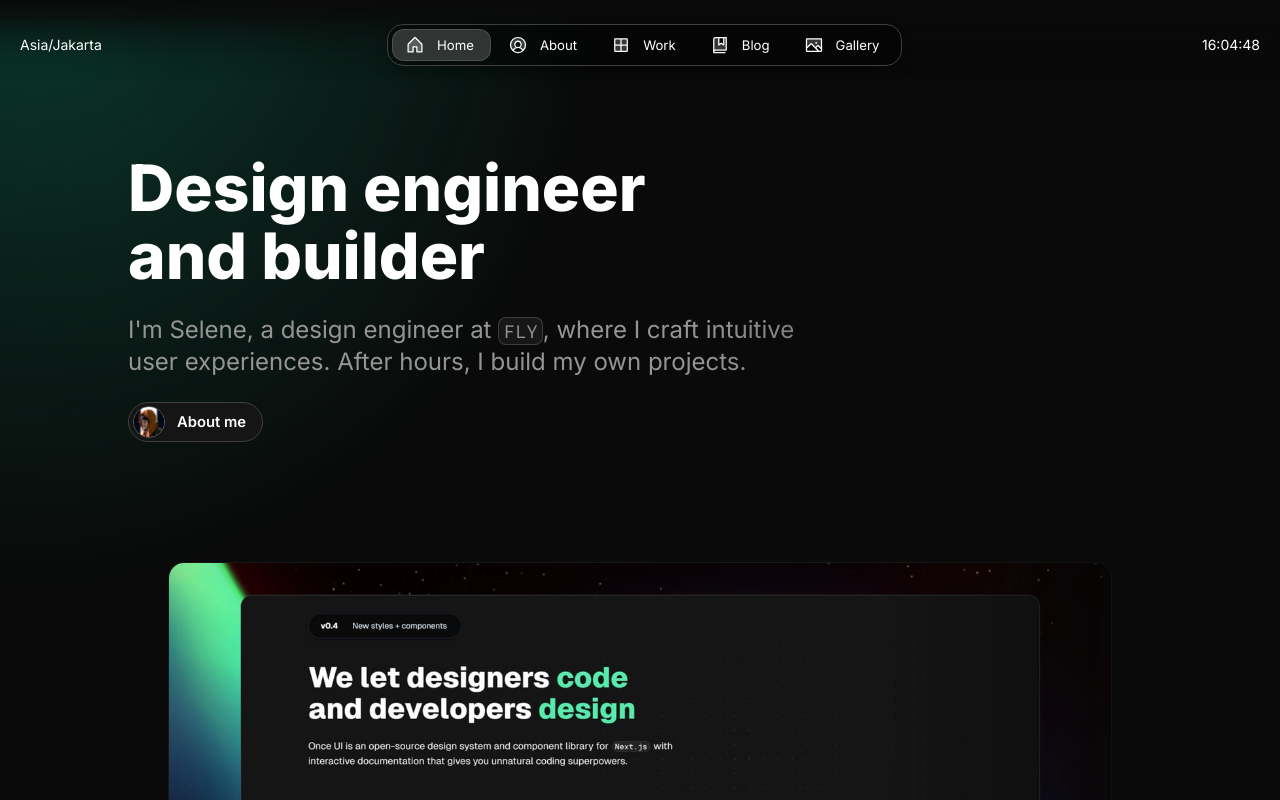
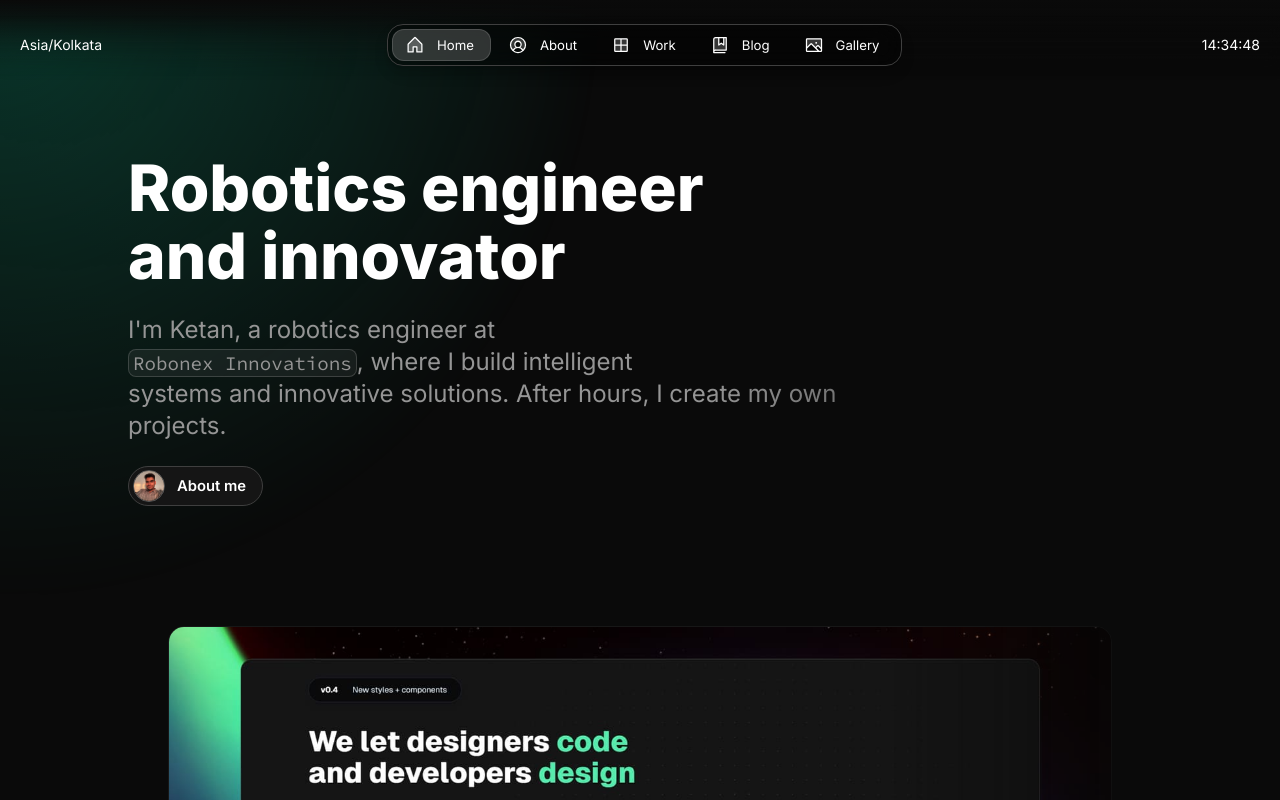
Before and after one commit to ketanthorat/ketanthorat.com, a Next.js app: page / in a window 1280 px wide. Shown: the top 800 px of the page. Built offline with nearby package versions, Linux system fonts and the light colour scheme.

Commit message:
changed the avatar & docs

```diff
--- a/src/app/resources/content.js
+++ b/src/app/resources/content.js
@@ -1,21 +1,21 @@
 import { InlineCode } from "@/once-ui/components";
 
 const person = {
-    firstName: 'Selene',
-    lastName:  'Yu',
+    firstName: 'Ketan',
+    lastName:  'Thorat',
     get name() {
         return `${this.firstName} ${this.lastName}`;
     },
-    role:      'Design Engineer',
+    role:      'Robotics & AI Engineer',
     avatar:    '/images/avatar.jpg',
-    location:  'Asia/Jakarta',        // Expecting the IANA time zone identifier, e.g., 'Europe/Vienna'
-    languages: ['English', 'Bahasa']  // optional: Leave the array empty if you don't want to display languages
+    location:  'Asia/Kolkata',        // Expecting the IANA time zone identifier, e.g., 'Europe/Vienna'
+    languages: ['English', 'Marathi', 'Hindi', 'German']  // optional: Leave the array empty if you don't want to display languages
 }
 
 const newsletter = {
     display: true,
     title: <>Subscribe to {person.firstName}'s Newsletter</>,
-    description: <>I occasionally write about design, technology, and share thoughts on the intersection of creativity and engineering.</>
+    description: <>I occasionally write about robotics, technology, and share thoughts on innovation in automation and artificial intelligence.</>
 }
 
 const social = [
@@ -24,22 +24,22 @@ const social = [
     {
         name: 'GitHub',
         icon: 'github',
-        link: 'https://github.com/once-ui-system/nextjs-starter',
+        link: 'https://github.com/ketanthorat',
     },
     {
         name: 'LinkedIn',
         icon: 'linkedin',
-        link: 'https://www.linkedin.com/company/once-ui/',
+        link: 'https://www.linkedin.com/in/k2thorat/',
     },
     {
-        name: 'X',
+        name: 'Twitter',
         icon: 'x',
-        link: '',
+        link: 'https://x.com/ketanthorat_ai',
     },
     {
         name: 'Email',
         icon: 'email',
-        link: 'mailto:example@gmail.com',
+        link: 'mailto:ketanthorat.ai@gmail.com',
     },
 ]
 
@@ -47,8 +47,8 @@ const home = {
     label: 'Home',
     title: `${person.name}'s Portfolio`,
     description: `Portfolio website showcasing my work as a ${person.role}`,
-    headline: <>Design engineer and builder</>,
-    subline: <>I'm Selene, a design engineer at <InlineCode>FLY</InlineCode>, where I craft intuitive<br/> user experiences. After hours, I build my own projects.</>
+    headline: <>Robotics engineer and innovator</>,
+    subline: <>I'm Ketan, a robotics engineer at <InlineCode>Robonex Innovations</InlineCode>, where I build intelligent<br/> systems and innovative solutions. After hours, I create my own projects.</>
 }
 
 const about = {
@@ -64,41 +64,41 @@ const about = {
     },
     calendar: {
         display: true,
-        link: 'https://cal.com'
+        link: 'https://calendly.com/ketanthorat'
     },
     intro: {
         display: true,
         title: 'Introduction',
-        description: <>Selene is a Jakarta-based design engineer with a passion for transforming complex challenges into simple, elegant design solutions. Her work spans digital interfaces, interactive experiences, and the convergence of design and technology.</>
+        description: <>Ketan is a Nashik-based robotics engineer with a passion for creating advanced solutions in automation and artificial intelligence. His work integrates hardware, software, and innovation to tackle complex challenges in the robotics industry.</>
     },
     work: {
         display: true, // set to false to hide this section
         title: 'Work Experience',
         experiences: [
             {
-                company: 'FLY',
-                timeframe: '2022 - Present',
-                role: 'Senior Design Engineer',
+                company: 'Robonex Innovations',
+                timeframe: '2021 - Present',
+                role: 'Founder and Robotics Engineer',
                 achievements: [
-                    <>Redesigned the UI/UX for the FLY platform, resulting in a 20% increase in user engagement and 30% faster load times.</>,
-                    <>Spearheaded the integration of AI tools into design workflows, enabling designers to iterate 50% faster.</>
+                    <>Developed an innovative SLAM-based robotics platform, enhancing automation capabilities by 30%.</>,
+                    <>Led a team to build IoT-integrated devices, improving efficiency in industrial automation systems.</>
                 ],
                 images: [ // optional: leave the array empty if you don't want to display images
                     {
                         src: '/images/projects/project-01/cover-01.jpg',
-                        alt: 'Once UI Project',
+                        alt: 'Robonex Innovations Project',
                         width: 16,
                         height: 9
                     }
                 ]
             },
             {
-                company: 'Creativ3',
-                timeframe: '2018 - 2022',
-                role: 'Lead Designer',
+                company: 'ML Nashik',
+                timeframe: 'Feb 2024-  Present',
+                role: 'Community Manager',
                 achievements: [
-                    <>Developed a design system that unified the brand across multiple platforms, improving design consistency by 40%.</>,
-                    <>Led a cross-functional team to launch a new product line, contributing to a 15% increase in overall company revenue.</>
+                    <>Organized AI and robotics workshops, fostering learning and innovation in the community.</>,
+                    <>Established partnerships with local industries to promote technology adoption and skill development.</>
                 ],
                 images: [ ]
             }
@@ -109,12 +109,12 @@ const about = {
         title: 'Studies',
         institutions: [
             {
-                name: 'University of Jakarta',
-                description: <>Studied software engineering.</>,
+                name: 'K. K. Wagh Institute of Engineering Education and Research',
+                description: <>Pursuing a B.Tech in Robotics and Automation.</>,
             },
             {
-                name: 'Build the Future',
-                description: <>Studied online marketing and personal branding.</>,
+                name: 'Online Certifications',
+                description: <>Completed certifications in ROS and AI for robotics from RigBetel Labs.</>,
             }
         ]
     },
@@ -123,8 +123,8 @@ const about = {
         title: 'Technical skills',
         skills: [
             {
-                title: 'Figma',
-                description: <>Able to prototype in Figma with Once UI with unnatural speed.</>,
+                title: 'ROS',
+                description: <>Expert in developing robotics systems using ROS and ROS2 frameworks.</>,
                 // optional: leave the array empty if you don't want to display images
                 images: [
                     {
@@ -132,26 +132,20 @@ const about = {
                         alt: 'Project image',
                         width: 16,
                         height: 9
-                    },
+                    }
+                ]
+            },
+            {
+                title: 'Python',
+                description: <>Proficient in building automation scripts and machine learning models using Python.</>,
+                // optional: leave the array empty if you don't want to display images
+                images: [
                     {
                         src: '/images/projects/project-01/cover-03.jpg',
                         alt: 'Project image',
                         width: 16,
                         height: 9
-                    },
-                ]
-            },
-            {
-                title: 'Next.js',
-                description: <>Building next gen apps with Next.js + Once UI + Supabase.</>,
-                // optional: leave the array empty if you don't want to display images
-                images: [
-                    {
-                        src: '/images/projects/project-01/cover-04.jpg',
-                        alt: 'Project image',
-                        width: 16,
-                        height: 9
-                    },
+                    }
                 ]
             }
         ]
@@ -160,7 +154,7 @@ const about = {
 
 const blog = {
     label: 'Blog',
-    title: 'Writing about design and tech...',
+    title: 'Writing about robotics and AI...',
     description: `Read what ${person.name} has been up to recently`
     // Create new blog posts by adding a new .mdx file to app/blog/posts
     // All posts will be listed on the /blog route
@@ -169,7 +163,7 @@ const blog = {
 const work = {
     label: 'Work',
     title: 'My projects',
-    description: `Design and dev projects by ${person.name}`
+    description: `Robotics and AI projects by ${person.name}`
     // Create new project pages by adding a new .mdx file to app/blog/posts
     // All projects will be listed on the /home and /work routes
 }
```
Also changed, not shown: public/images/avatar.jpg.
